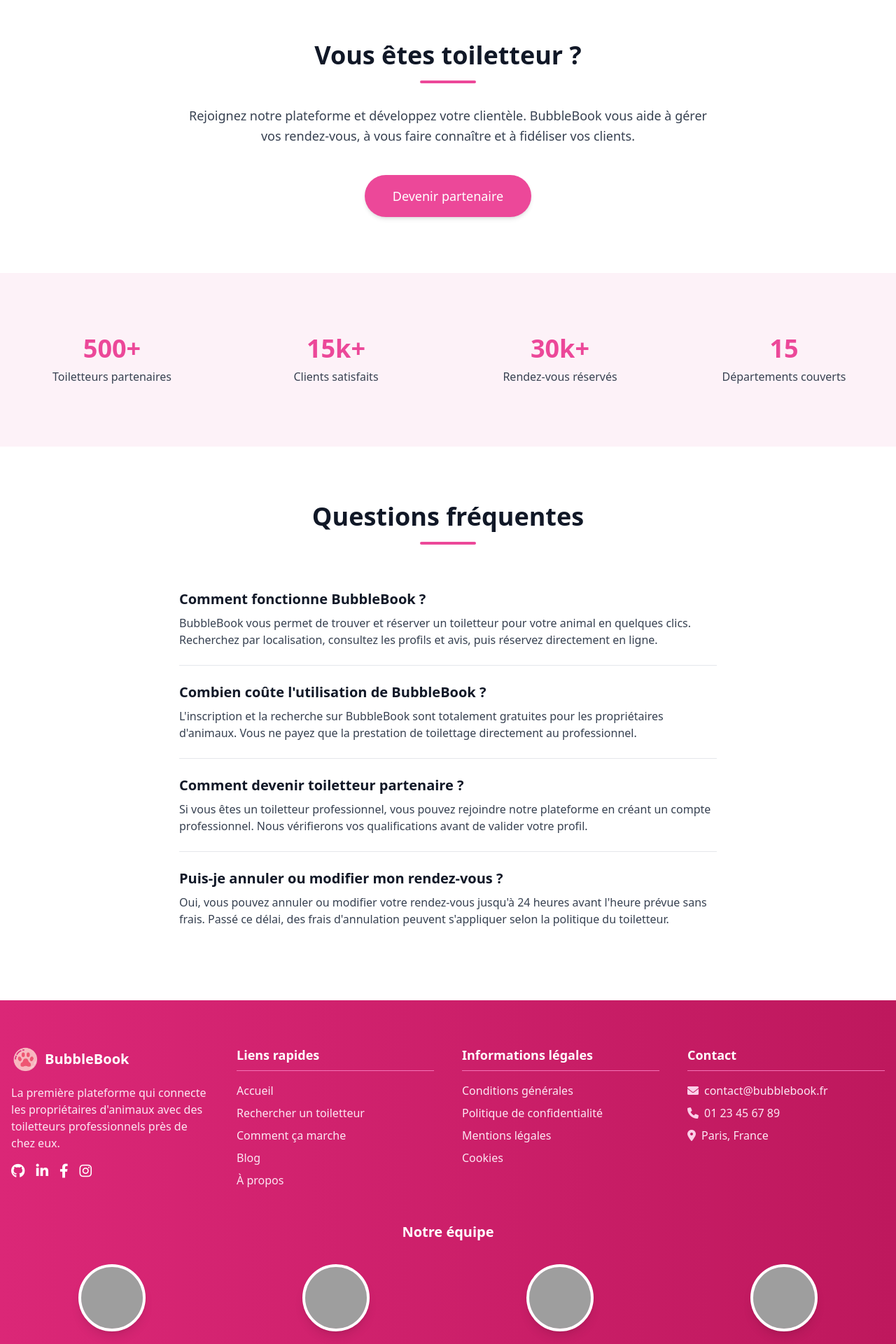
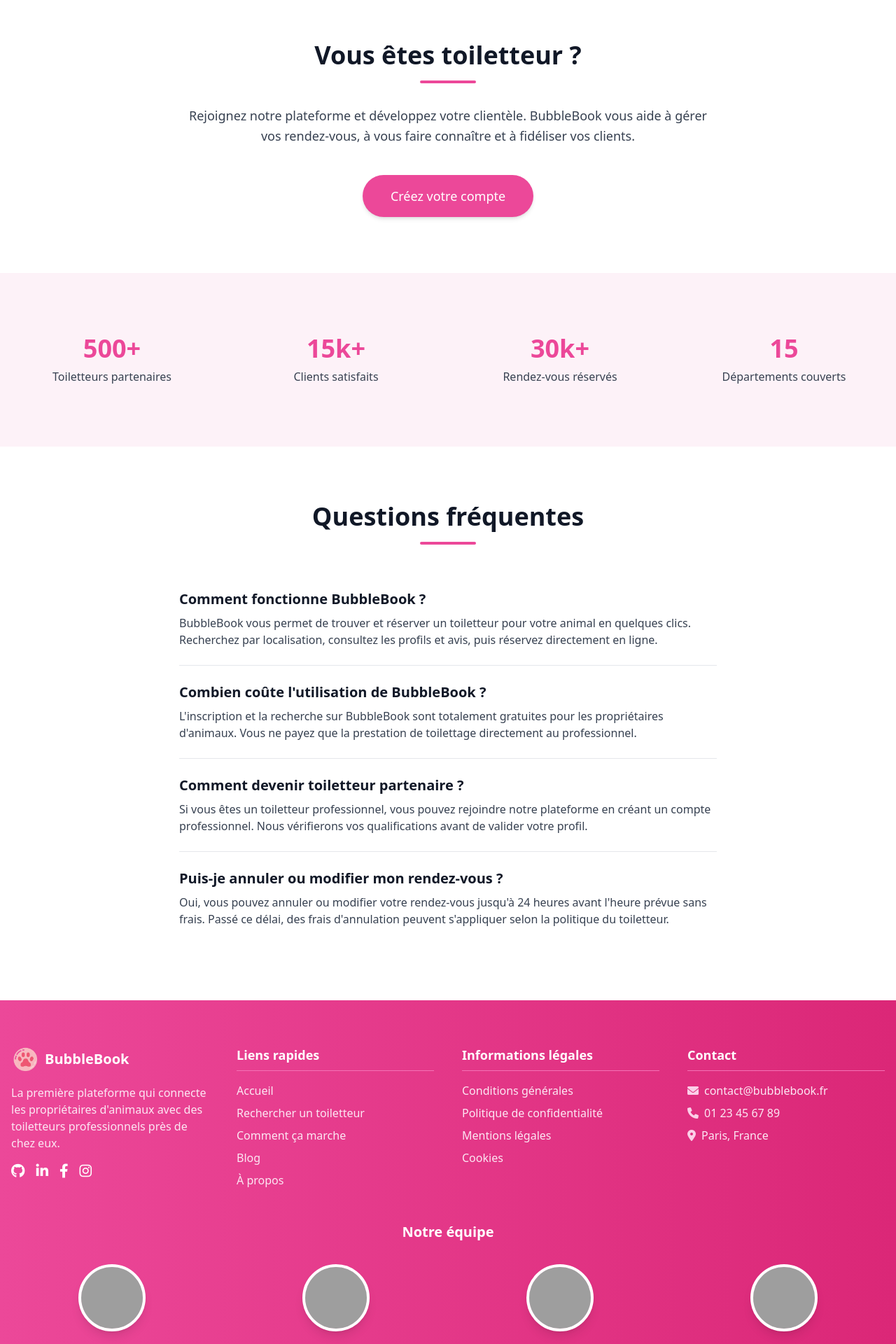
Before and after one commit to Nicolas-77950/BubbleBook, a PHP site: page / in a window 1280 px wide. Shown: the part 3472-5392 px from the top of the page at 70% size. Run offline with PHP 8.4, Linux system fonts and the light colour scheme; some libraries are stand-ins or nearby versions; grey boxes are pictures that could not be loaded.

Commit message:
Vitrine/ improved colours

```diff
--- a/Footer/footer_vitrine.php
+++ b/Footer/footer_vitrine.php
@@ -1,8 +1,6 @@
-<footer class="bg-gradient-to-r from-pink-600 to-pink-700 text-white py-16">
+<footer class="bg-gradient-to-r from-pink-500 to-pink-600 text-white py-16">
     <div class="container mx-auto px-4">
-        <!-- Section principale du footer avec informations de contact et navigation -->
         <div class="grid grid-cols-1 md:grid-cols-2 lg:grid-cols-4 gap-10 mb-12">
-            <!-- Logo et description -->
             <div>
                 <div class="flex items-center space-x-2 mb-4">
                     <img src="Header/logo.png" alt="Logo BubbleBook" class="h-10">
--- a/Header/header_vitrine.php
+++ b/Header/header_vitrine.php
@@ -138,32 +138,27 @@ document.getElementById('close-menu').addEventListener('click', function() {
 });
 </script>
 
-<!-- Script pour le header qui suit le scroll -->
 <script>
 window.addEventListener('scroll', function() {
     const header = document.getElementById('main-header');
     const navButtons = document.getElementById('nav-buttons');
 
     if (window.scrollY > 50) {
-        // Quand on scrolle, ajouter un fond au header
         header.classList.add('bg-pink-500', 'shadow-md', 'py-2', 'scrolled');
 
-        // Faire disparaître les boutons de navigation
         navButtons.style.opacity = '0';
         navButtons.style.transform = 'translateY(-20px)';
         setTimeout(() => {
             navButtons.style.display = 'none';
-        }, 300); // Attendre la fin de la transition avant de cacher complètement
+        }, 300);
     } else {
-        // Quand on est en haut, rendre le header transparent
         header.classList.remove('bg-pink-500', 'shadow-md', 'py-2', 'scrolled');
 
-        // Faire réapparaître les boutons de navigation
         navButtons.style.display = 'flex';
         setTimeout(() => {
             navButtons.style.opacity = '1';
             navButtons.style.transform = 'translateY(0)';
-        }, 10); // Petit délai pour s'assurer que display:flex est appliqué avant l'animation
+        }, 10);
     }
 });
 </script>
--- a/index.php
+++ b/index.php
@@ -16,7 +16,6 @@
         Prenez rendez-vous en quelques clics avec les meilleurs professionnels près de chez vous
       </p>
 
-      <!-- Bouton CTA principal -->
       <a href="inscription.php" class="bg-pink-500 hover:bg-pink-600 text-white font-medium px-8 py-3 rounded-full shadow-lg transition-all duration-300 transform hover:scale-105 mb-12">
         Trouver un toiletteur maintenant
       </a>
@@ -178,7 +177,7 @@
     </div>
   </section>
 
-    <!-- Section Articles avec design moderne -->
+    <!-- Section Articles -->
     <section class="py-20 bg-pink-50">
     <div class="container mx-auto px-4">
       <h2 class="text-3xl md:text-4xl font-bold text-center text-gray-900 mb-4">Actualités et conseils</h2>
@@ -236,7 +235,7 @@
     </div>
   </section>
 
-  <!-- Section CTA avec design attrayant -->
+  <!-- Section CTA -->
   <section class="py-20 bg-gradient-to-r from-pink-500 to-pink-600 text-white">
     <div class="container mx-auto px-4 text-center">
       <h2 class="text-3xl md:text-4xl font-bold mb-6">Prêt à trouver le toiletteur idéal pour votre animal ?</h2>
@@ -252,7 +251,7 @@
     </div>
   </section>
 
-  <!-- Section Toiletteurs avec design moderne -->
+  <!-- Section Toiletteurs-->
   <section class="py-20 bg-white">
     <div class="container mx-auto px-4">
       <div class="max-w-3xl mx-auto text-center">
@@ -262,8 +261,8 @@
           Rejoignez notre plateforme et développez votre clientèle. BubbleBook vous aide à gérer vos rendez-vous, à vous faire connaître et à fidéliser vos clients.
         </p>
         <div class="flex justify-center">
-          <a href="#" class="bg-pink-500 text-white px-10 py-4 rounded-full font-medium hover:bg-pink-600 transition-all duration-300 transform hover:scale-105 shadow-md text-lg">
-            Devenir partenaire
+          <a href="inscription.php" class="bg-pink-500 text-white px-10 py-4 rounded-full font-medium hover:bg-pink-600 transition-all duration-300 transform hover:scale-105 shadow-md text-lg">
+            Créez votre compte
           </a>
         </div>
       </div>
```
